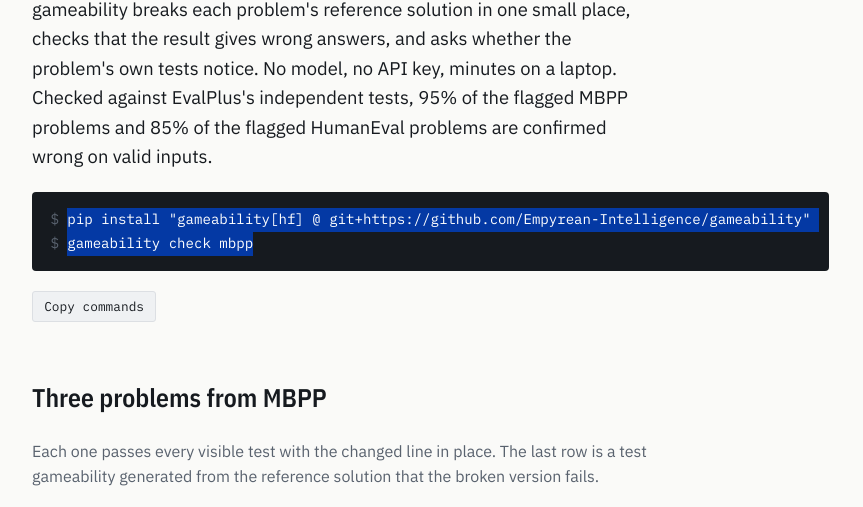
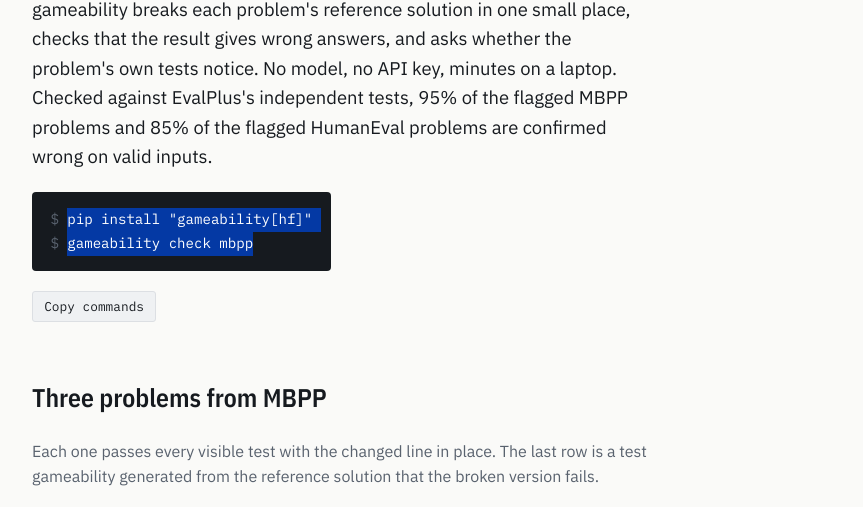
Before and after one commit to Empyrean-Intelligence/gameability, a plain HTML site: page docs/index.html in a window 1280 px wide. Both pictures are taken after a click on the button "Copy commands". Shown: the part 245-752 px from the top of the page, without its empty margins (208-1071 px from the left). Drawn offline with nearby package versions, Linux system fonts and the light colour scheme.

Commit message:
Publish to PyPI: install with pip; add author and project links

```diff
--- a/docs/index.html
+++ b/docs/index.html
@@ -94,7 +94,7 @@
   <h1><em>17.9%</em> of MBPP problems accept a broken solution.</h1>
   <p class="lede">gameability breaks each problem's reference solution in one small place, checks that the result gives wrong answers, and asks whether the problem's own tests notice. No model, no API key, minutes on a laptop. Checked against EvalPlus's independent tests, 95% of the flagged MBPP problems and 85% of the flagged HumanEval problems are confirmed wrong on valid inputs.</p>
   <div class="cmd">
-    <pre class="term" id="install"><span class="p">$ </span>pip install &quot;gameability[hf] @ git+https://github.com/Empyrean-Intelligence/gameability&quot;
+    <pre class="term" id="install"><span class="p">$ </span>pip install &quot;gameability[hf]&quot;
 <span class="p">$ </span>gameability check mbpp</pre>
   </div>
   <div><button class="copy" type="button" id="copy-btn" data-target="install">Copy commands</button></div>
@@ -195,7 +195,7 @@
   var btn = document.getElementById("copy-btn");
   if (!btn) return;
   btn.addEventListener("click", function () {
-    var text = 'pip install "gameability[hf] @ git+https://github.com/Empyrean-Intelligence/gameability"\ngameability check mbpp';
+    var text = 'pip install "gameability[hf]"\ngameability check mbpp';
     function done(msg) { btn.textContent = msg; setTimeout(function () { btn.textContent = "Copy commands"; }, 1800); }
     try {
       navigator.clipboard.writeText(text).then(function () { done("Copied"); }, function () { selectIt(); });
```
Also changed, not shown: 2 other files.
